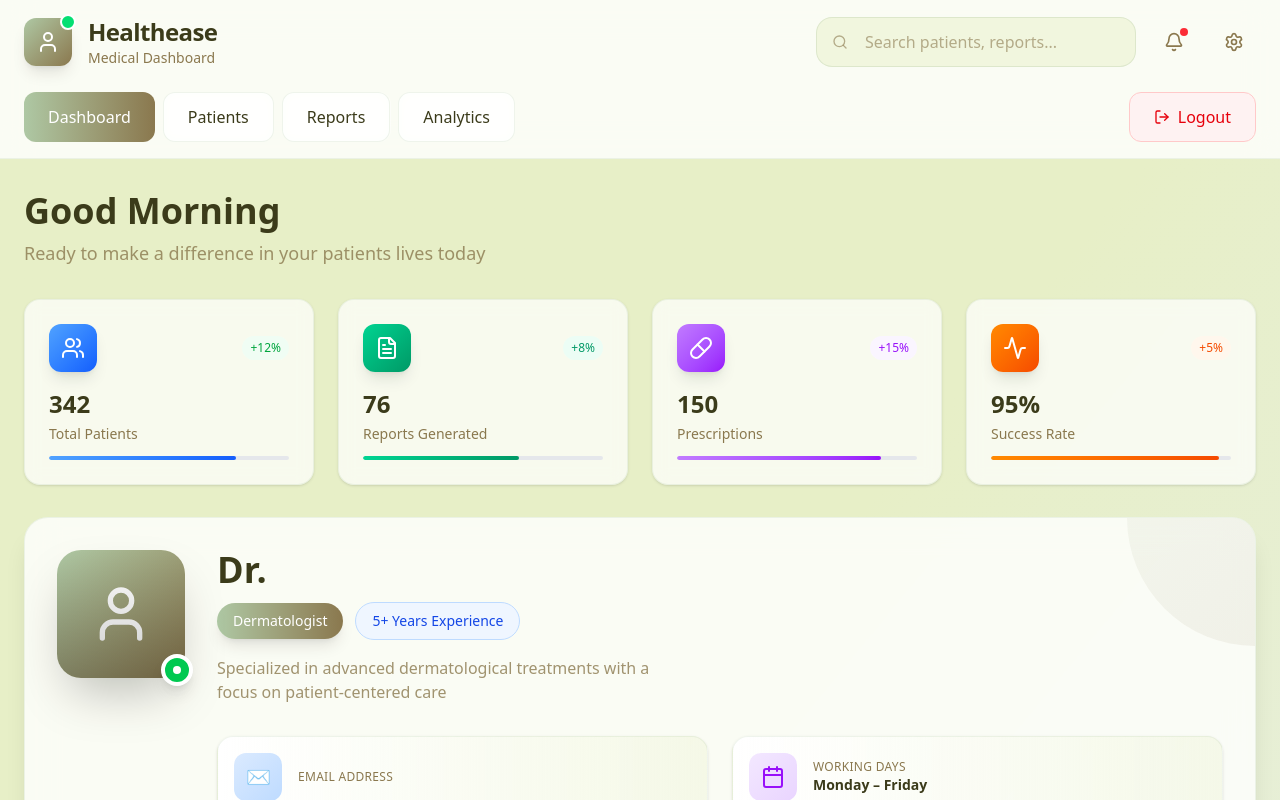
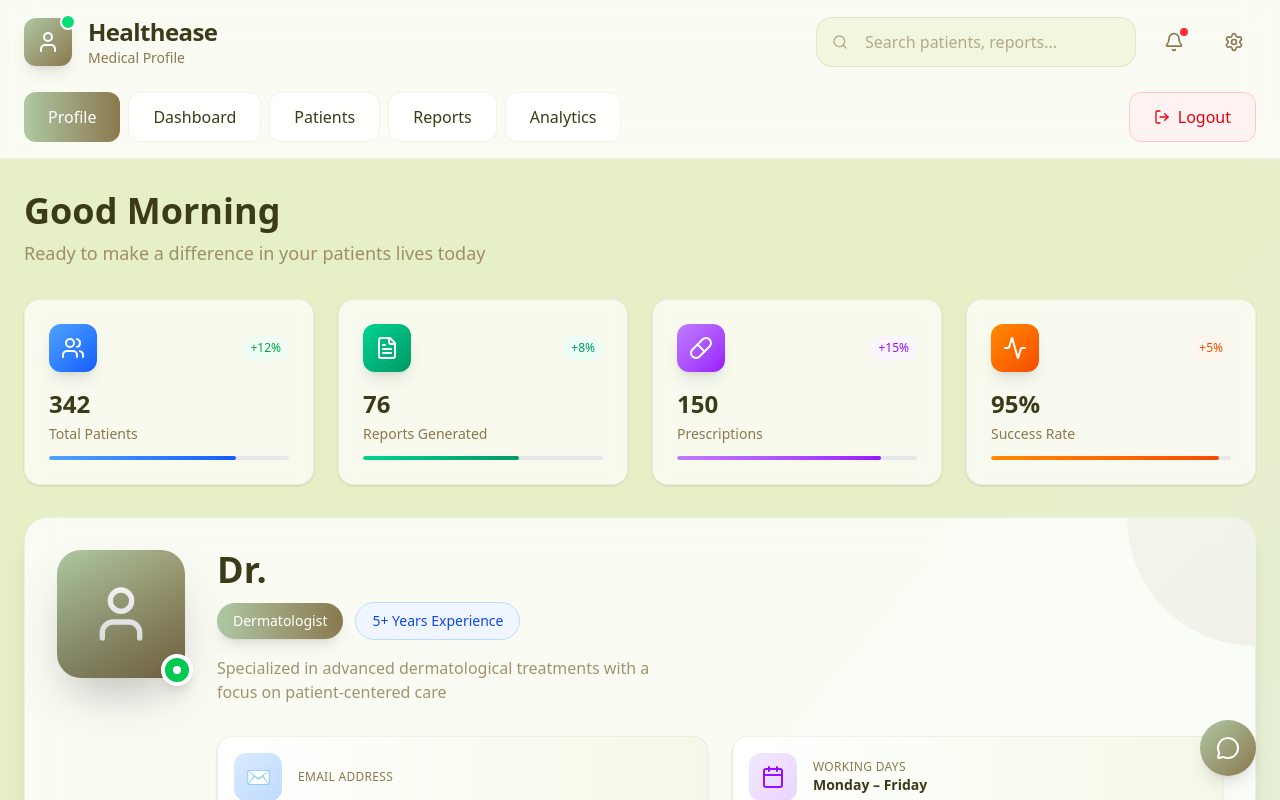
Before and after one commit to Anushka2805/Health_Ease, a Next.js app: page /pro_doc in a window 1280 px wide. Shown: the top 800 px of the page. Built offline with nearby package versions, Linux system fonts and the light colour scheme.

Commit message:
chatbot added

```diff
--- a/app/after_login_doctor/page.tsx
+++ b/app/after_login_doctor/page.tsx
@@ -2,7 +2,12 @@
 import React, { useState } from 'react';
 import { Search, Mic, Camera, Calendar, Users, FileText, Brain, Bell, Settings, ChevronRight, Activity, Clock, Star, TrendingUp } from 'lucide-react';
 
-const DoctorDashboard = () => {
+interface Doctor {
+  name: string;
+  specialty?: string;
+}
+
+const DoctorDashboard = ({ pro_doc }: { pro_doc: Doctor }) => {
   const [searchQuery, setSearchQuery] = useState('');
 
   const recentPatients = [
@@ -55,7 +60,7 @@ const DoctorDashboard = () => {
 
             <div className="flex items-center space-x-3">
               <div className="text-right hidden sm:block">
-                <p className="text-sm font-medium text-[#3B3B1A]">Dr. Alia Rahman</p>
+                <p className="text-sm font-medium text-[#3B3B1A]">Dr. {pro_doc?.name || 'Unknown'}</p>
                 <p className="text-xs text-[#8A784E]">Cardiologist</p>
               </div>
               <div className="w-10 h-10 bg-[#8A784E] rounded-full flex items-center justify-center">
@@ -77,7 +82,7 @@ const DoctorDashboard = () => {
 
             <h2 className="text-4xl font-bold text-[#3B3B1A] mb-3">
               Good Morning, <br />
-              <span className="text-[#8A784E]">Dr. Alia</span>
+              <span className="text-[#8A784E]">Dr. {pro_doc?.name?.split(' ')[0] || 'Doctor'}</span>
             </h2>
 
             <p className="text-lg text-[#8A784E] mb-6 leading-relaxed">
--- /dev/null
+++ b/app/components/ChatbotWidget.tsx
@@ -0,0 +1,37 @@
+"use client";
+import React, { useState } from 'react';
+import { MessageCircle } from 'lucide-react';
+
+const ChatbotWidget = () => {
+  const [isOpen, setIsOpen] = useState(false);
+
+  const toggleChat = () => {
+    setIsOpen(!isOpen);
+  };
+
+  return (
+    <div className="fixed bottom-6 right-6 z-50">
+      {/* Toggle Button */}
+      <button
+        onClick={toggleChat}
+        className="bg-gradient-to-br from-[#AEC8A4] to-[#8A784E] text-white p-4 rounded-full shadow-lg hover:scale-110 transition-transform"
+      >
+        <MessageCircle className="w-6 h-6" />
+      </button>
+
+      {/* Chat Window */}
+      {isOpen && (
+        <div className="mt-3 w-[350px] h-[500px] bg-white border rounded-xl shadow-2xl overflow-hidden">
+          <iframe
+            src="https://healbot-client-rouge.vercel.app/"
+            className="w-full h-full border-none"
+            title="Healbot Chat"
+            allow="microphone;"
+          />
+        </div>
+      )}
+    </div>
+  );
+};
+
+export default ChatbotWidget;
--- a/app/layout.tsx
+++ b/app/layout.tsx
@@ -1,6 +1,7 @@
 import type { Metadata } from "next";
 import { Geist, Geist_Mono } from "next/font/google";
 import "./globals.css";
+import ChatbotWidget from './components/ChatbotWidget';
 
 const geistSans = Geist({
   variable: "--font-geist-sans",
@@ -26,6 +27,7 @@ export default function RootLayout({
     <html lang="en">
       <body className={`${geistSans.variable} ${geistMono.variable}`}>
         {children}
+        <ChatbotWidget />
       </body>
     </html>
   );
--- a/app/login/page.tsx
+++ b/app/login/page.tsx
@@ -47,15 +47,19 @@ export default function LoginPage() {
     setLoginError("Please enter full 12-digit Aadhaar number");
     return;
   }
+
   setIsLoading(true);
   setLoginError(""); // Clear previous error
+
   console.log("Login data:", { aadhaar, otp, password, userRole });
+
   // Simulate no user found
   setTimeout(() => {
     setIsLoading(false);
-      setLoginError("No user found");
+    setLoginError("No user found. Kindly register.");
   }, 2000);
 };
+
 
   return (
     <div className="min-h-screen bg-gradient-to-br from-[#3B3B1A] via-[#8A784E] to-[#3B3B1A] flex items-center justify-center p-4 relative overflow-hidden">
@@ -202,7 +206,7 @@ export default function LoginPage() {
                   <span>Signing In...</span>
                 </>
               ) : (
-                <span>LOGIN</span>
+                <span>VERIFY ADHAAR</span>
               )}
             </span>
           </button>
--- a/app/pro_doc/page.tsx
+++ b/app/pro_doc/page.tsx
@@ -35,7 +35,7 @@ const DoctorDashboard: React.FC = () => {
               </div>
               <div>
                 <h1 className="text-2xl font-bold text-[#3B3B1A] tracking-tight">Healthease</h1>
-                <p className="text-sm text-[#8A784E]">Medical Dashboard</p>
+                <p className="text-sm text-[#8A784E]">Medical Profile</p>
               </div>
             </div>
 
@@ -60,8 +60,13 @@ const DoctorDashboard: React.FC = () => {
 
           <nav className="flex gap-2 mt-6">
             <button className="bg-gradient-to-r from-[#AEC8A4] to-[#8A784E] text-white px-6 py-3 rounded-xl hover:shadow-lg transform hover:-translate-y-0.5 transition-all duration-200 font-medium">
-              Dashboard
+              Profile
             </button>
+            <Link href="/after_login_doctor">
+              <button className="bg-white/60 backdrop-blur text-[#3B3B1A] px-6 py-3 rounded-xl hover:bg-white hover:shadow-md transition-all duration-200 font-medium border border-[#AEC8A4]/20">
+                Dashboard
+              </button>
+            </Link>
             <button className="bg-white/60 backdrop-blur text-[#3B3B1A] px-6 py-3 rounded-xl hover:bg-white hover:shadow-md transition-all duration-200 font-medium border border-[#AEC8A4]/20">
               Patients
             </button>
```
Lines whose indentation alone changed are shown as unchanged.
